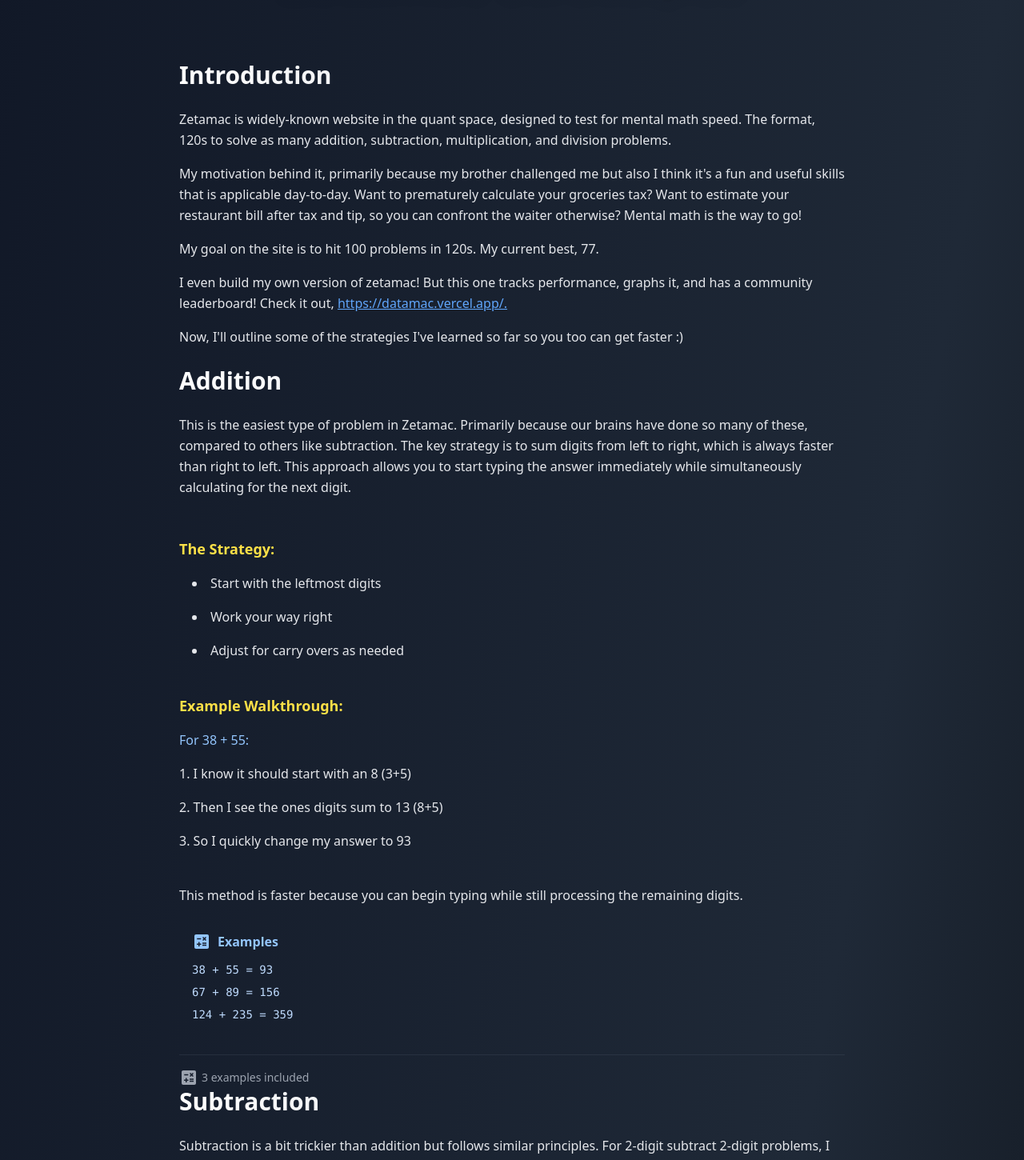
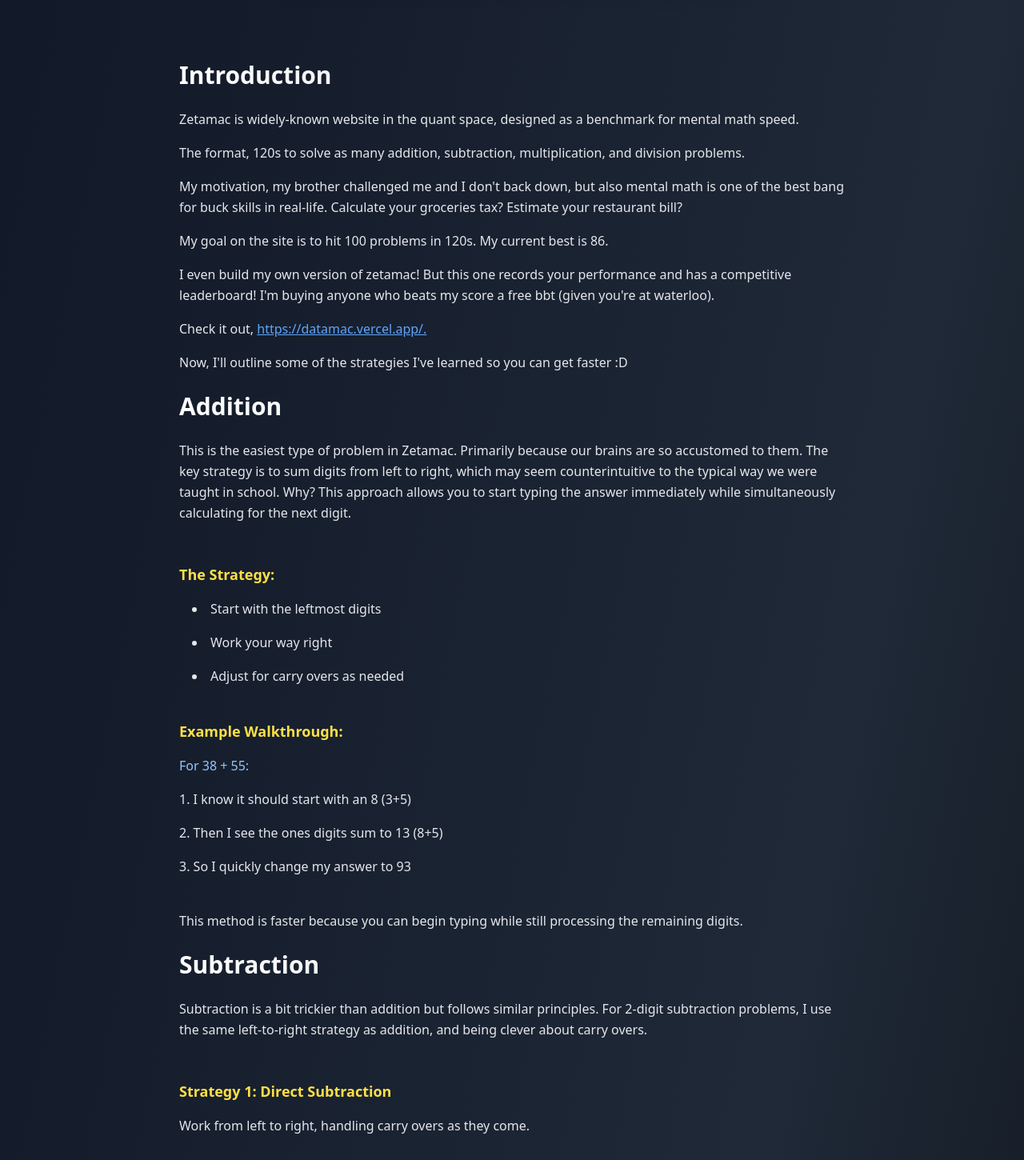
Before and after one commit to LGeoff31/Porfolio, a Next.js app: page /zetamac in a window 1280 px wide. Shown: the part 160-1610 px from the top of the page at 80% size. Built offline with nearby package versions, Linux system fonts and the light colour scheme.

Commit message:
update zetamac blog

```diff
--- a/pages/components/Blog.tsx
+++ b/pages/components/Blog.tsx
@@ -4,7 +4,7 @@ import { motion } from "framer-motion";
 const blogPosts = [
   {
     title: "Zetamac",
-    date: "July 23, 2025",
+    date: "Feb 2, 2026",
     description: "My strategies and progression.",
     href: "zetamac",
     color: "text-green-500",
--- a/pages/zetamac.tsx
+++ b/pages/zetamac.tsx
@@ -2,31 +2,29 @@ import React from "react";
 import { motion } from "framer-motion";
 import Navbar from "./components/Navbar";
 import BackButton from "./subcomponents/BackButton";
-import CalculateIcon from "@mui/icons-material/Calculate";
 
 interface BlogPost {
   id: number;
   title: string;
   content: string;
-  date: string;
-  examples?: string[];
 }
 
 const blogPosts: BlogPost[] = [
   {
     id: 1,
     title: "Introduction",
-    content: `Zetamac is widely-known website in the quant space, designed to test for mental math speed. The format, 120s to solve as many addition, subtraction, multiplication, and division problems.
-    My motivation behind it, primarily because my brother challenged me but also I think it's a fun and useful skills that is applicable day-to-day. Want to prematurely calculate your groceries tax? Want to estimate your restaurant bill after tax and tip, so you can confront the waiter otherwise? Mental math is the way to go!
-My goal on the site is to hit 100 problems in 120s. My current best, 77.
-I even build my own version of zetamac! But this one tracks performance, graphs it, and has a community leaderboard! Check it out, https://datamac.vercel.app/.
-Now, I'll outline some of the strategies I've learned so far so you too can get faster :)`,
-    date: "2024-01-20"
+    content: `Zetamac is widely-known website in the quant space, designed as a benchmark for mental math speed.
+    The format, 120s to solve as many addition, subtraction, multiplication, and division problems.
+    My motivation, my brother challenged me and I don't back down, but also mental math is one of the best bang for buck skills in real-life. Calculate your groceries tax? Estimate your restaurant bill?
+My goal on the site is to hit 100 problems in 120s. My current best is 86.
+I even build my own version of zetamac! But this one records your performance and has a competitive leaderboard! I'm buying anyone who beats my score a free bbt (given you're at waterloo).
+Check it out, https://datamac.vercel.app/.
+Now, I'll outline some of the strategies I've learned so you can get faster :D`
   },
   {
     id: 2,
     title: "Addition",
-    content: `This is the easiest type of problem in Zetamac. Primarily because our brains have done so many of these, compared to others like subtraction. The key strategy is to sum digits from left to right, which is always faster than right to left. This approach allows you to start typing the answer immediately while simultaneously calculating for the next digit.
+    content: `This is the easiest type of problem in Zetamac. Primarily because our brains are so accustomed to them. The key strategy is to sum digits from left to right, which may seem counterintuitive to the typical way we were taught in school. Why? This approach allows you to start typing the answer immediately while simultaneously calculating for the next digit.
 
 **The Strategy:**
 - Start with the leftmost digits
@@ -39,17 +37,15 @@ For 38 + 55:
 2. Then I see the ones digits sum to 13 (8+5)
 3. So I quickly change my answer to 93
 
-This method is faster because you can begin typing while still processing the remaining digits.`,
-    date: "2024-01-18",
-    examples: ["38 + 55 = 93", "67 + 89 = 156", "124 + 235 = 359"]
+This method is faster because you can begin typing while still processing the remaining digits.`
   },
   {
     id: 3,
     title: "Subtraction",
-    content: `Subtraction is a bit trickier than addition but follows similar principles. For 2-digit subtract 2-digit problems, I use the same left-to-right strategy as addition, and being clever about carry overs.
+    content: `Subtraction is a bit trickier than addition but follows similar principles. For 2-digit subtraction problems, I use the same left-to-right strategy as addition, and being clever about carry overs.
 
 **Strategy 1: Direct Subtraction**
-Work from right to left, handling carry overs as they come.
+Work from left to right, handling carry overs as they come.
 
 **Strategy 2: Complement Method**
 Instead of subtracting, think about how much you need to add to the smaller number to get the larger value.
@@ -66,9 +62,7 @@ For 83 - 69:
 **Example:**
 For 132 - 79:
 1. I know I need 21 to make 79 become 100
-2. Then I add 21 + 32 = 53 to get my answer`,
-    date: "2024-01-16",
-    examples: ["83 - 69 = 14", "132 - 79 = 53", "245 - 178 = 67"]
+2. Then I add 21 + 32 = 53 to get my answer`
   },
   {
     id: 4,
@@ -83,7 +77,7 @@ For 9 × 74:
 - Round 9 to 10: 10 × 74 = 740
 - Subtract 74: 740 - 74 = 666
 
-**Strategy 2: Breaking Down**
+**Strategy 2: Breaking Down (my preference)**
 Break the problem into easier parts.
 
 **Example:**
@@ -92,7 +86,7 @@ For 9 × 74:
 - 9 × 4 = 36
 - 630 + 36 = 666
 
-This is sometimes faster since addition is less brain-intensive than subtraction.
+This is sometimes faster since addition is less brain-intensive than subtraction. But you need to know your 12x12 time table flawlessly.
 
 **The 11 Trick:**
 When multiplying by 11, add the digits of the second number and insert that value in the middle.
@@ -109,9 +103,7 @@ For 11 × 84:
 
 **Why This Works:**
 11 × 63 = 10 × 63 + 63 = 630 + 63 = 693
-The middle digit is the sum of the original digits because we're adding the number to its 10x version.`,
-    date: "2024-01-14",
-    examples: ["9 × 74 = 666", "11 × 63 = 693", "11 × 84 = 924"]
+The middle digit is the sum of the original digits because we're adding the number to its 10x version.`
   },
   {
     id: 5,
@@ -143,9 +135,7 @@ For 540 ÷ 12:
 - So the answer is 45
 
 **Important Note:**
-These strategies work because Zetamac ensures results are always integers, so these rules aren't generalizable to all values.`,
-    date: "2024-01-12",
-    examples: ["12 × 45 = 540", "15 × 67 = 1005", "23 × 56 = 1288"]
+These strategies work because Zetamac ensures results are always integers, so these rules aren't generalizable to all values.`
   },
   {
     id: 6,
@@ -177,26 +167,13 @@ For 3-digit numbers divided by 9:
 - Second digit: 10 - 2 = 8
 - Result: 38
 
-**Why This Works:**
-The first digit represents how many times 9 goes into the two most significant digits, and the second digit is 10 minus the least significant digit.
-
-**General Strategy:**
-Memorize sequences of multiples for common divisors to quickly identify patterns and solutions.`,
-    date: "2024-01-10",
-    examples: ["374 ÷ 11 = 34", "974 ÷ 11 = 84", "342 ÷ 9 = 38"]
+**Final Remarks:**
+There's absolutely no substitude for putting hours of practice, this is how your brain gets used to pattern recognition, and hence becomes faster. You'll see how useful these skills are in day-to-day life, have fun with it!
+`
   }
 ];
 
 const Zetamac = () => {
-
-  const formatDate = (dateString: string) => {
-    return new Date(dateString).toLocaleDateString('en-US', {
-      year: 'numeric',
-      month: 'long',
-      day: 'numeric'
-    });
-  };
-
   const formatContent = (content: string) => {
     return content.split('\n').map((line, index) => {
       if (line.startsWith('**') && line.endsWith('**')) {
@@ -300,31 +277,8 @@ const Zetamac = () => {
               <div className="mb-6">
                 <div className="text-gray-200 leading-relaxed space-y-4">
                   {formatContent(post.content)}
-                  {post.examples && (
-                    <div className="mt-6 p-4">
-                      <h4 className="text-blue-300 font-semibold mb-3 flex items-center gap-2">
-                        <CalculateIcon className="w-5 h-5" />
-                        Examples
-                      </h4>
-                      <div className="space-y-2">
-                        {post.examples.map((example, exampleIndex) => (
-                          <div key={exampleIndex} className="text-blue-200 font-mono text-sm">
-                            {example}
-                          </div>
-                        ))}
-                      </div>
-                    </div>
-                  )}
                 </div>
               </div>
-
-              {/* Post footer */}
-              {post.examples && (
-                <div className="flex items-center gap-1 text-gray-400 text-sm pt-4 border-t border-gray-600/30">
-                  <CalculateIcon className="w-4 h-4" />
-                  <span>{post.examples.length} examples included</span>
-                </div>
-              )}
             </motion.article>
           ))}
         </div>
```
